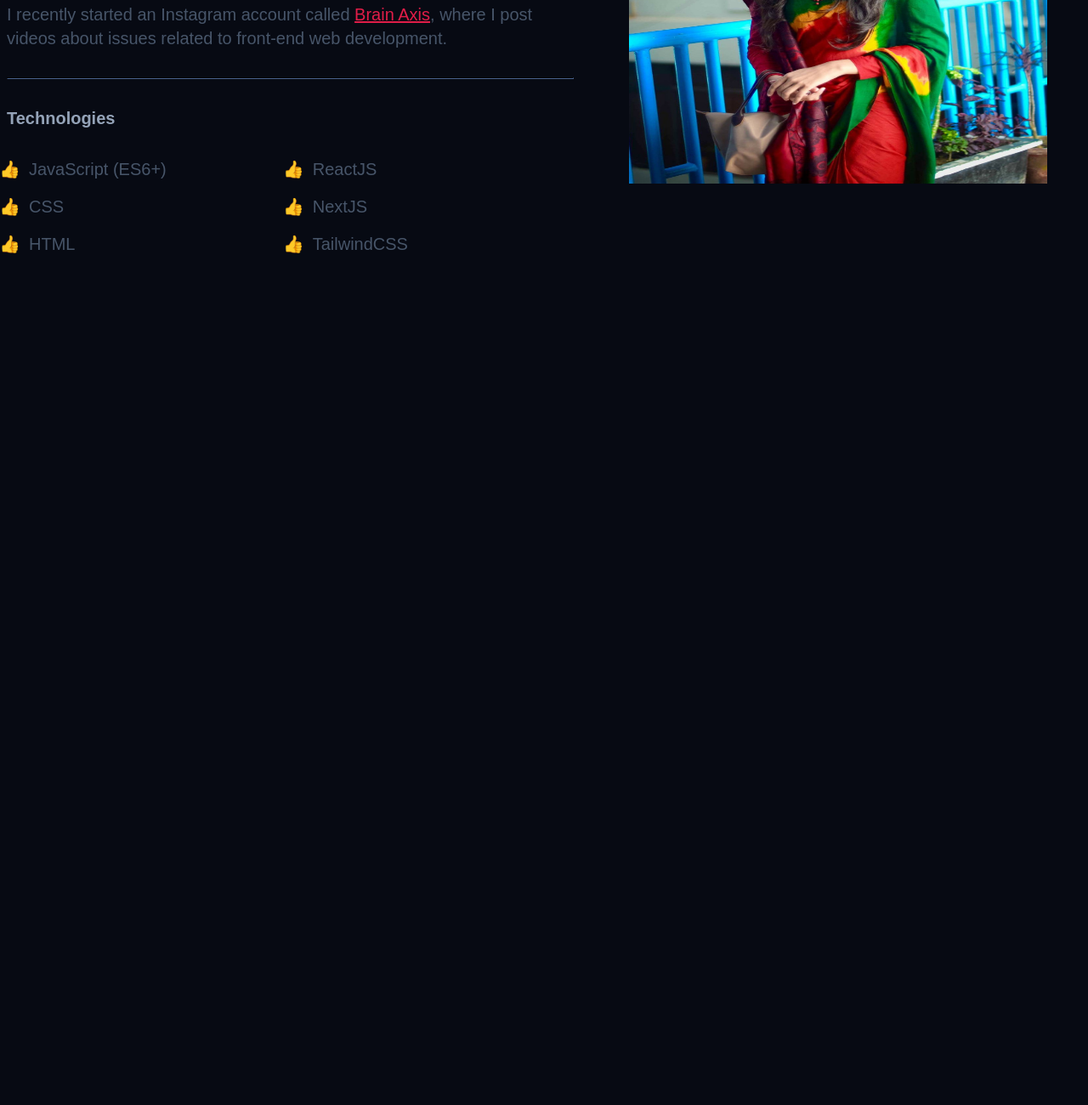
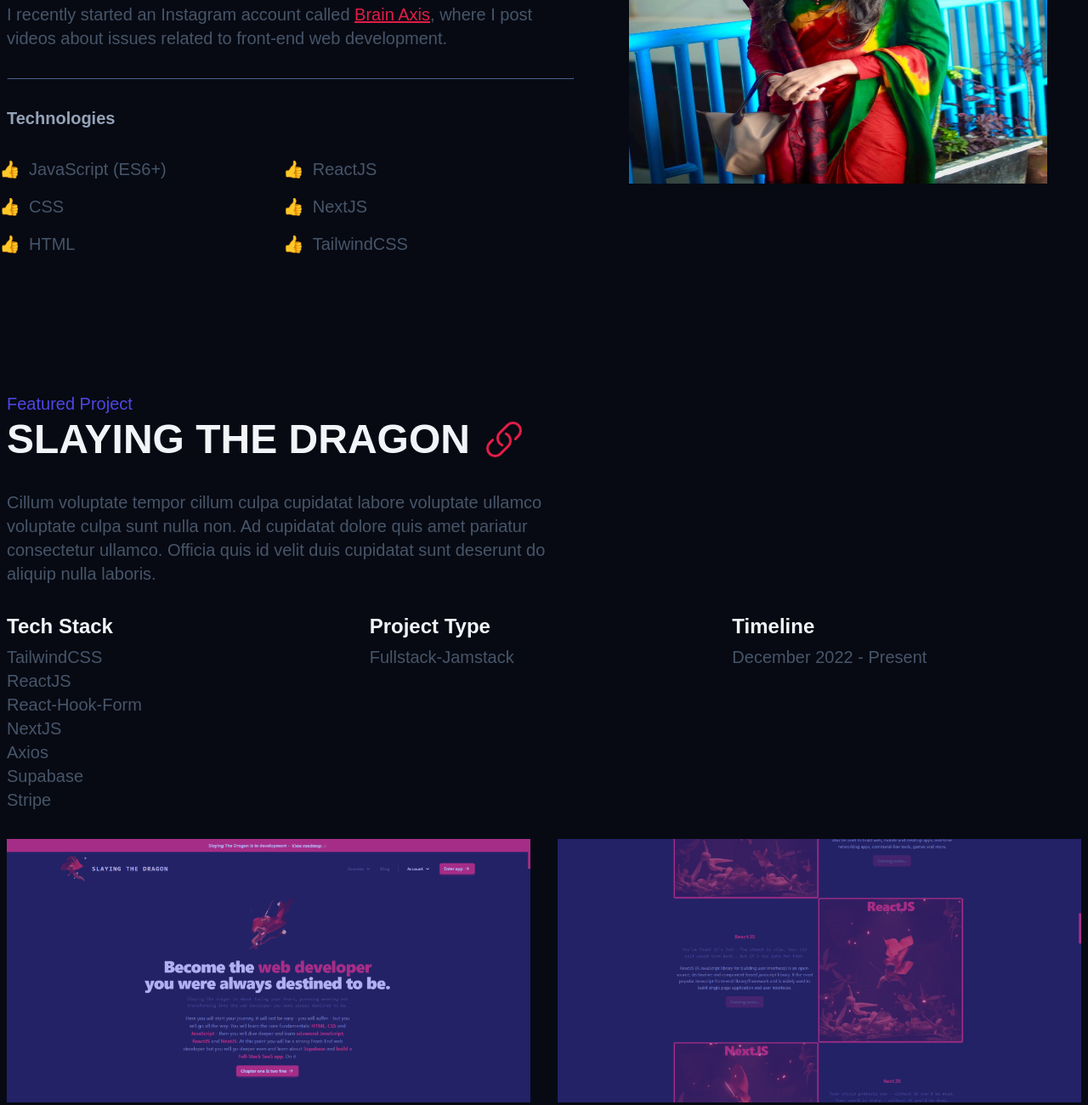
Before and after one commit to AnikaTahsin06/responsive-portfolio, a website built with Vite: page portfolio/index.html in a window 1280 px wide. Shown: the part 1292-2592 px from the top of the page at 85% size. Before the commit the page ends 1593 px from the top, so only its background shows below. Built offline with nearby package versions, Linux system fonts and the light colour scheme; a web font is replaced by a local one.

Commit message:
completed featured section

```diff
--- a/portfolio/index.html
+++ b/portfolio/index.html
@@ -87,7 +87,117 @@
         <img class="about__img" src="/about.jpg" alt="Profile picture">
       </div>
     </section>
-    <!-- <section></section> -->
+    <section id="featured" class="featured container section">
+      <h3 class="featured__subtitle">Featured project</h3>
+      <div class="featured__wrapper">
+        <h2 class="featured__title">Slaying The Dragon</h2>
+        <a
+          aria-label="link featured projects"
+          class="featured__link"
+          href="#"
+        >
+          <svg
+            xmlns="http://www.w3.org/2000/svg"
+            fill="none"
+            viewBox="0 0 24 24"
+            stroke-width="1.5"
+            stroke="currentColor"
+          >
+            <path
+              stroke-linecap="round"
+              stroke-linejoin="round"
+              d="M13.19 8.688a4.5 4.5 0 011.242 7.244l-4.5 4.5a4.5 4.5 0 01-6.364-6.364l1.757-1.757m13.35-.622l1.757-1.757a4.5 4.5 0 00-6.364-6.364l-4.5 4.5a4.5 4.5 0 001.242 7.244"
+            />
+          </svg>
+        </a>
+      </div>
+      <p class="featured__description">
+        Cillum voluptate tempor cillum culpa cupidatat labore voluptate
+        ullamco voluptate culpa sunt nulla non. Ad cupidatat dolore quis amet
+        pariatur consectetur ullamco. Officia quis id velit duis cupidatat
+        sunt deserunt do aliquip nulla laboris.
+      </p>
+      <div class="featured__info-container">
+        <div>
+          <h3 class="featured__label">Tech stack</h3>
+          <ul class="featured__tech-stack">
+            <li class="featured__info">TailwindCSS</li>
+            <li class="featured__info">ReactJS</li>
+            <li class="featured__info">React-hook-form</li>
+            <li class="featured__info">NextJS</li>
+            <li class="featured__info">Axios</li>
+            <li class="featured__info">Supabase</li>
+            <li class="featured__info">Stripe</li>
+          </ul>
+        </div>
+        <div>
+          <h3 class="featured__label">Project type</h3>
+          <p class="featured__info">Fullstack-Jamstack</p>
+        </div>
+        <div>
+          <h3 class="featured__label">Timeline</h3>
+          <p class="featured__info">December 2022 - present</p>
+        </div>
+      </div>
+      <div class="featured__img-container">
+        <div class="featured__img-wrapper">
+          <img
+            class="lazy loading"
+            src="/slayingthedragon.png"
+            alt="Slaying The Dragon hero"
+          />
+        </div>
+        <div class="featured__img-wrapper">
+          <img
+            class="lazy loading"
+            src="/courses.png"
+            alt="Slaying The Dragon courses"
+          />
+        </div>
+        <div class="featured__img-wrapper">
+          <img
+            class="lazy loading"
+            src="/pricing.png"
+            alt="Slaying The Dragon pricing"
+          />
+        </div>
+        <div class="featured__img-wrapper">
+          <img
+            class="lazy loading"
+            src="/features.png"
+            alt="Slaying The Dragon features"
+          />
+        </div>
+        <div class="featured__img-wrapper">
+          <img
+            class="lazy loading"
+            src="/faq.png"
+            alt="Slaying The Dragon faqs"
+          />
+        </div>
+        <div class="featured__img-wrapper">
+          <img
+            class="lazy loading"
+            src="/blog.png"
+            alt="Slaying The Dragon blog"
+          />
+        </div>
+        <div class="featured__img-wrapper">
+          <img
+            class="lazy loading"
+            src="/signin.png"
+            alt="Slaying The Dragon sign-in"
+          />
+        </div>
+        <div class="featured__img-wrapper">
+          <img
+            class="lazy loading"
+            src="/app.png"
+            alt="Slaying The Dragon dashboard"
+          />
+        </div>
+      </div>
+    </section>
     <!-- <section></section> -->
     <!-- <section></section> -->
   </main>
--- a/portfolio/src/main.js
+++ b/portfolio/src/main.js
@@ -3,4 +3,5 @@ import '../styles/style.css';
 import '../styles/components/header.css';
 import '../styles/components/hero.css';
 import '../styles/components/about.css';
+import '../styles/components/featured.css';
 import '../styles/utils.css';
--- /dev/null
+++ b/portfolio/styles/components/featured.css
@@ -0,0 +1,194 @@
+.featured__subtitle {
+    font-size: var(--size-sm);
+    color: var(--clr-indigo);
+    text-transform: capitalize;
+    font-weight: 400;
+}
+
+.featured__wrapper {
+    display: flex;
+    align-items: center;
+    gap: 1rem;
+}
+
+.featured__title {
+    font-size: var(--size-2xl);
+    color: var(--clr-light);
+    text-transform: uppercase;
+}
+
+.featured__link {
+    width: var(--size-2xl);
+    height: var(--size-2xl);
+}
+
+.featured__description {
+    max-width: 60ch;
+    color: var(--clr-slate600);
+    font-size: var(--size-sm);
+    margin: 1rem 0;
+}
+
+.featured__info-container {
+    display: flex;
+    flex-wrap: wrap;
+    gap: 1rem;
+}
+
+.featured__info-container div {
+    flex: 1;
+    min-width: 250px;
+}
+
+.featured__label {
+    font-size: var(--size-base);
+    text-transform: capitalize;
+    margin-bottom: 0.25em;
+}
+
+.featured__tech-stack {
+    padding: 0;
+    list-style: none;
+}
+
+.featured__info {
+    font-size: var(--size-sm);
+    color: var(--clr-slate600);
+    text-transform: capitalize;
+}
+
+.featured__img-container {
+    margin-top: 1rem;
+    display: grid;
+    grid-template-columns: repeat(auto-fit, minmax(300px, 1fr));
+    grid-gap: 1rem;
+}
+
+.featured__img-wrapper {
+    position: relative;
+}
+
+.featured__img-wrapper::after {
+    content: '';
+    background-color: rgba(79, 70, 229, 0.4);
+    width: 100%;
+    height: 100%;
+    position: absolute;
+    top: 0;
+    left: 0;
+    z-index: 1;
+    transition: background-color 0.3s;
+}
+
+.featured__img-wrapper:hover::after {
+    background-color: rgba(79, 70, 229, 0.1);
+}
+
+/* xs */
+@media (min-width: 475px) {
+    .featured__subtitle {
+        font-size: var(--size-base);
+    }
+
+    .featured__title {
+        font-size: var(--size-3xl);
+    }
+
+    .featured__link {
+        width: var(--size-3xl);
+        height: var(--size-3xl);
+    }
+
+    .featured__description {
+        font-size: var(--size-base);
+        margin: 1.5rem 0;
+    }
+
+    .featured__label {
+        font-size: var(--size-lg);
+    }
+
+    .featured__info {
+        font-size: var(--size-base);
+    }
+
+    .featured__img-container {
+        margin-top: 1.5rem;
+        grid-gap: 1.5rem;
+    }
+}
+
+/* sm */
+@media (min-width: 640px) {
+    .featured__img-container {
+        grid-template-columns: repeat(auto-fit, minmax(500px, 1fr));
+    }
+}
+
+/* md */
+/* @media (min-width: 768px) {} */
+
+/* lg */
+@media (min-width: 1024px) {
+    .featured__subtitle {
+        font-size: var(--size-lg);
+    }
+
+    .featured__title {
+        font-size: var(--size-4xl);
+    }
+
+    .featured__link {
+        width: var(--size-4xl);
+        height: var(--size-4xl);
+    }
+
+    .featured__description {
+        font-size: var(--size-lg);
+    }
+
+    .featured__label {
+        font-size: var(--size-xl);
+    }
+
+    .featured__info {
+        font-size: var(--size-lg);
+    }
+}
+
+/* xl */
+@media (min-width: 1280px) {
+    .featured__subtitle {
+        font-size: var(--size-xl);
+    }
+
+    .featured__title {
+        font-size: var(--size-5xl);
+    }
+
+    .featured__link {
+        width: var(--size-5xl);
+        height: var(--size-5xl);
+    }
+
+    .featured__description {
+        font-size: var(--size-xl);
+        margin: 2rem 0;
+    }
+
+    .featured__label {
+        font-size: var(--size-2xl);
+    }
+
+    .featured__info {
+        font-size: var(--size-xl);
+    }
+
+    .featured__img-container {
+        margin-top: 2rem;
+        grid-gap: 2rem;
+    }
+}
+
+/* 2xl */
+/* @media (min-width: 1536px) {} */
```
Also changed, not shown: portfolio/public/app.png (added), portfolio/public/artren.png (added), portfolio/public/blog.png (added), portfolio/public/courses.png (added), portfolio/public/drazeforce.png (added), portfolio/public/faq.png (added), portfolio/public/features.png (added), portfolio/public/platformpro.png (added), portfolio/public/portfolio.png (added), portfolio/public/pricing.png (added), portfolio/public/signin.png (added), portfolio/public/slayingthedragon.png (added), portfolio/public/wallysvegan.png (added), portfolio/public/waxmoney.png (added).
